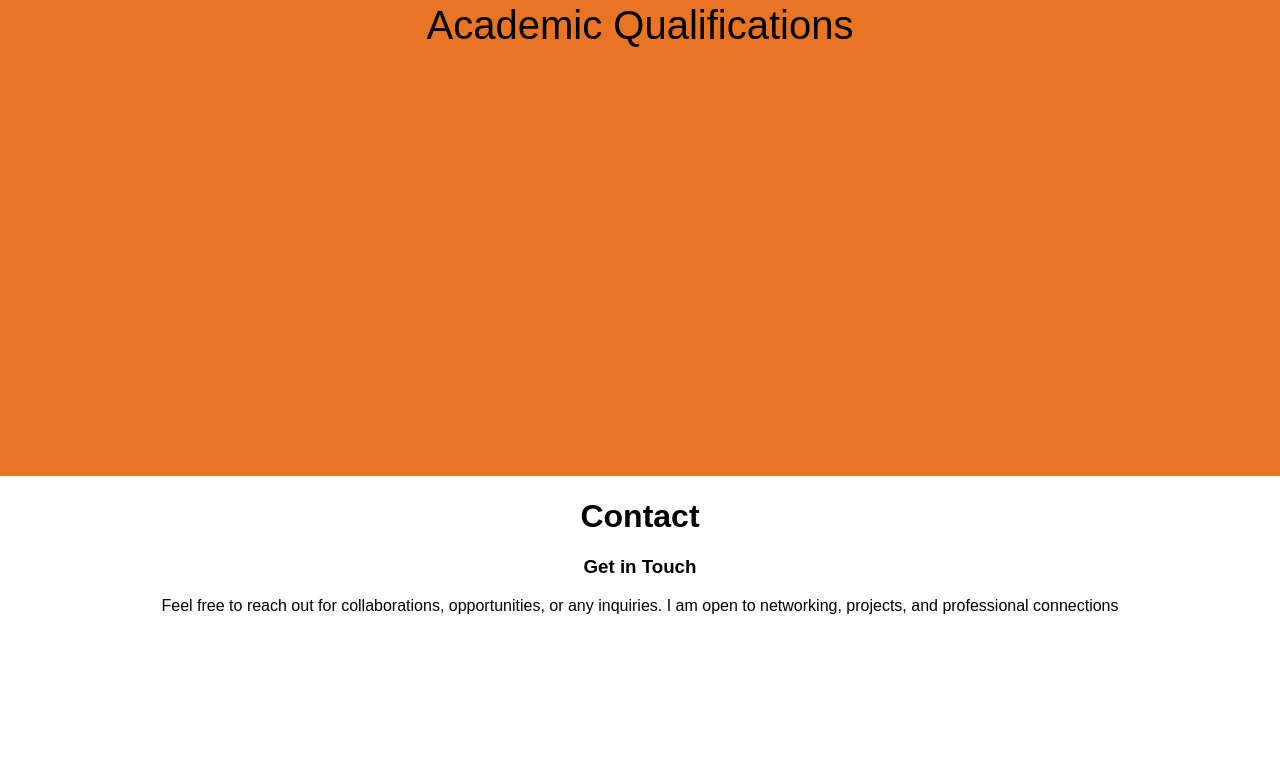
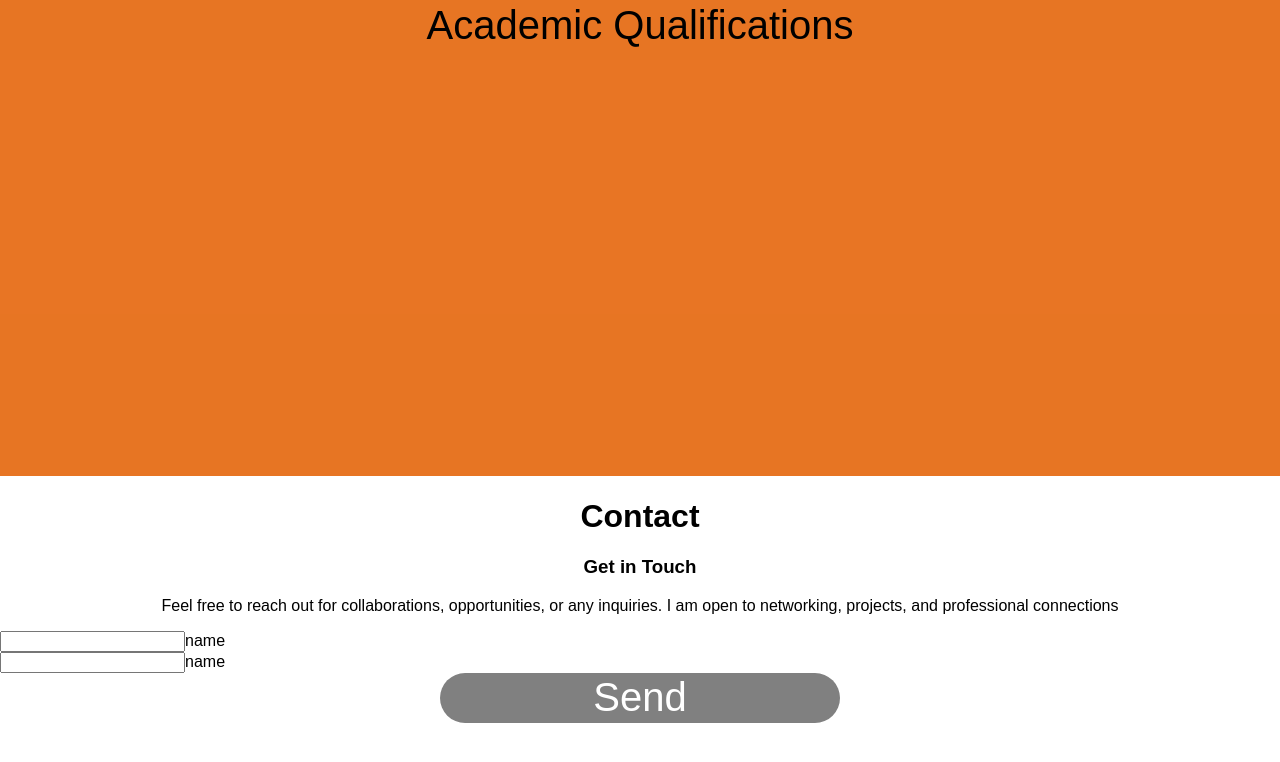
Before and after one commit to PiyushKannaujiya/My-portpolio, a plain HTML site: page index.html in a window 1280 px wide. Shown: the part 1973-2735 px from the top of the page. Drawn offline with Linux system fonts and the light colour scheme.

Commit message:
send btn added

```diff
--- a/index.html
+++ b/index.html
@@ -60,6 +60,13 @@ I like learning by building projects and continuously working on improving my te
   <h3>Get in Touch</h3>
   <div class="l2"></div>
   <p>Feel free to reach out for collaborations, opportunities, or any inquiries. I am open to networking, projects, and professional connections</p>
+
+  <input type="text" name="" id="name">name <br>
+
+   <input type="text" name="" id="name">name
+
+    <div class="sendBtn">Send</div>
+
         </div>
 
     </main>
--- a/style.css
+++ b/style.css
@@ -163,3 +163,22 @@ margin-top: 2px;
     justify-content: center;
 
 }
+.sendBtn{
+    height: 50px;
+    width: 400px;
+    font-size: 40px;
+    border-radius: 25px;
+    background-color: grey;
+    justify-content: center;
+    display: flex;
+    align-items: center;
+    margin: 0 auto;
+    color: white;
+
+}
+.sendBtn:hover{
+    cursor: pointer;
+    background-color:  rgba(230, 108, 21, 0.936);
+    transition: 0.5ms;
+    color: black;
+}
```
